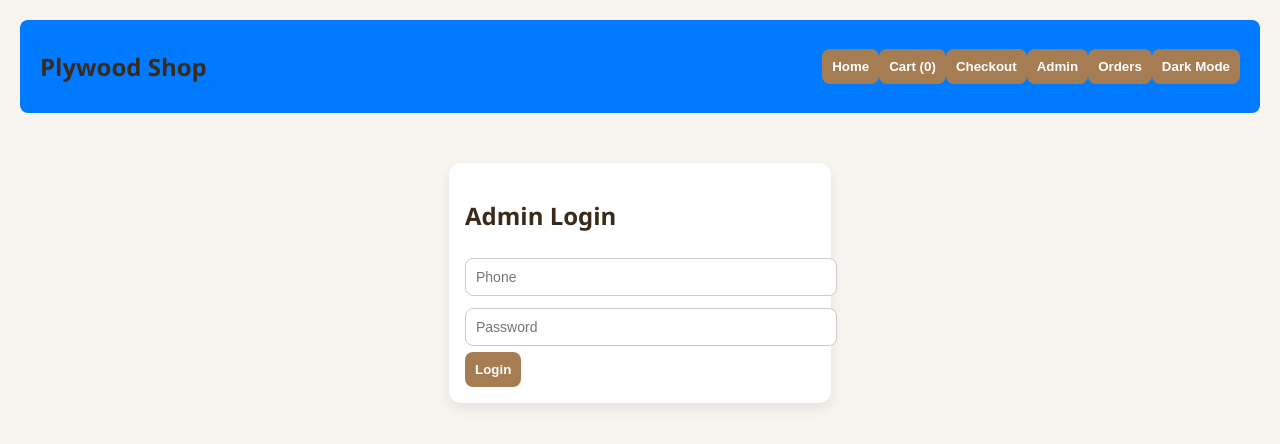
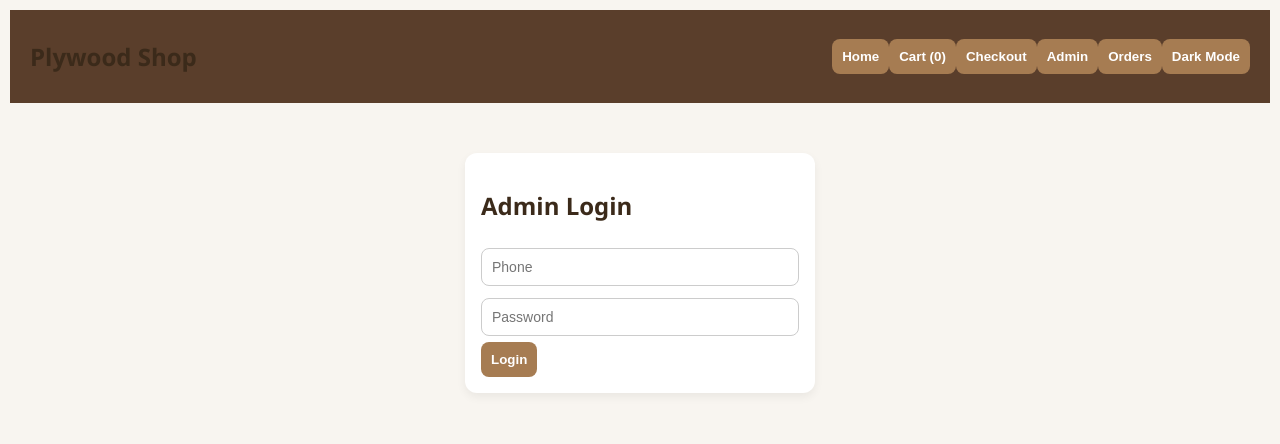
Before and after one commit to Dakshxd1/Playwood_shop, a React (Create React App) app in the folder frontend/: page / in a window 1280 px wide. Both pictures are taken after a click on the button "Admin". Shown: the top 444 px of the page. Built offline with nearby package versions, Linux system fonts and the light colour scheme; no server answers.

Commit message:
Upgrade AdminOrders UI with premium layout

```diff
--- a/frontend/src/App.js
+++ b/frontend/src/App.js
@@ -61,10 +61,9 @@ const headerStyle = {
   justifyContent: "space-between",
   alignItems: "center",
   padding: "10px 20px",
-  background: "#007bff",
+  background: "#5a3e2b",
   color: "white",
-  borderRadius: "8px",
-  marginBottom: "20px"
+  marginBottom: "10px"   // reduced from 20px
 };
 
 export default App;
--- a/frontend/src/styles.css
+++ b/frontend/src/styles.css
@@ -54,3 +54,40 @@ button:hover {
   background: #1e1e1e;
   color: white;
 }
+
+/* RESET */
+* {
+  box-sizing: border-box;
+}
+
+body {
+  font-family: 'Segoe UI', sans-serif;
+  background: #f8f5f0;
+  margin: 0;          /* ❌ remove extra outer space */
+  padding: 10px;      /* ✅ small consistent padding */
+}
+
+/* Main container */
+.panel {
+  background: white;
+  border-radius: 12px;
+  padding: 16px;
+  margin: 10px 0;     /* smaller gap */
+  box-shadow: 0 4px 10px rgba(0,0,0,0.06);
+}
+
+/* Product card */
+.card {
+  background: white;
+  border-radius: 12px;
+  padding: 12px;
+  margin: 0;          /* ❌ remove extra card spacing */
+  box-shadow: 0 4px 10px rgba(0,0,0,0.06);
+}
+
+
+.grid {
+  display: grid;
+  grid-template-columns: repeat(auto-fit, minmax(240px, 1fr));
+  gap: 15px;   /* reduced from 25px */
+}
```
